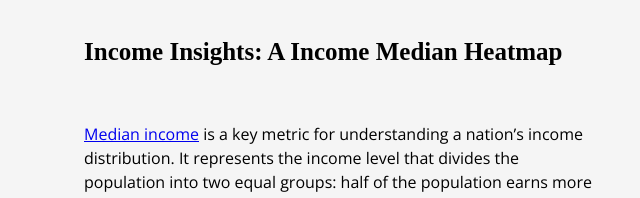
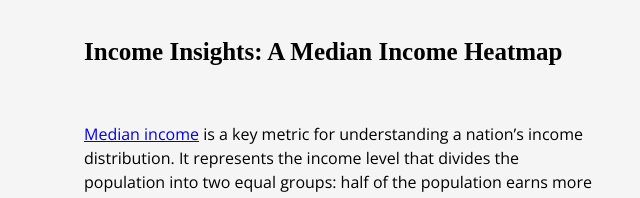
Before and after one commit to khaironglai/econ-viz, a plain HTML site: page index.html in a window 1280 px wide. Shown: the part 479-677 px from the top of the page, 16-656 px from the left. Drawn offline with nearby package versions, Linux system fonts and the light colour scheme; a script that the page names is missing.

Commit message:
median income

```diff
--- a/index.html
+++ b/index.html
@@ -67,7 +67,7 @@
       <!-- pure grid group -->
       <div class="pure-g">
         <div class="pure-u-1-2">
-          <h3>Income Insights: A Income Median Heatmap</h3>
+          <h3>Income Insights: A Median Income Heatmap</h3>
           <p>
             <a href="https://en.wikipedia.org/wiki/Median_income" target="_blank">Median income</a>
             is a key metric for understanding a nation’s income distribution.
```
